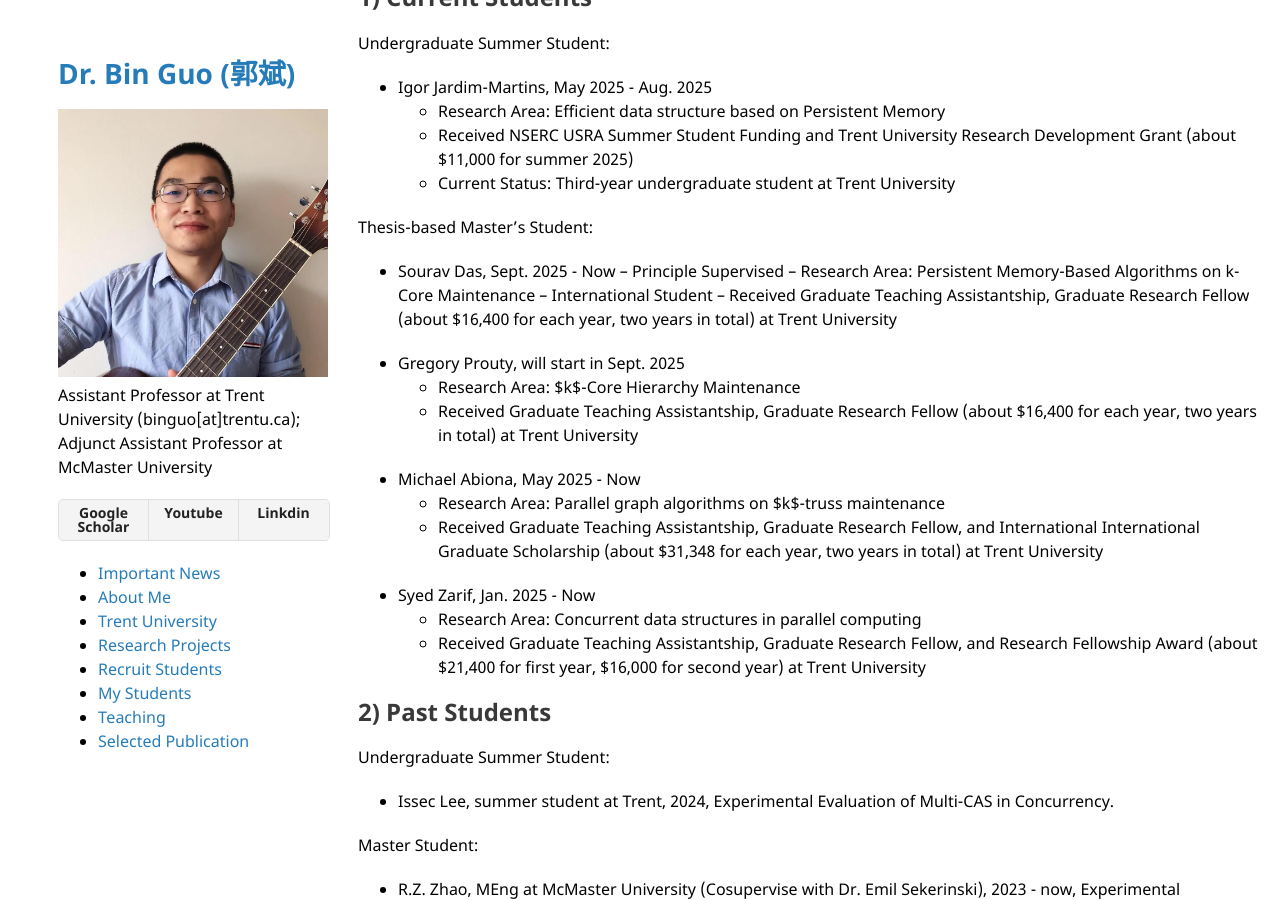
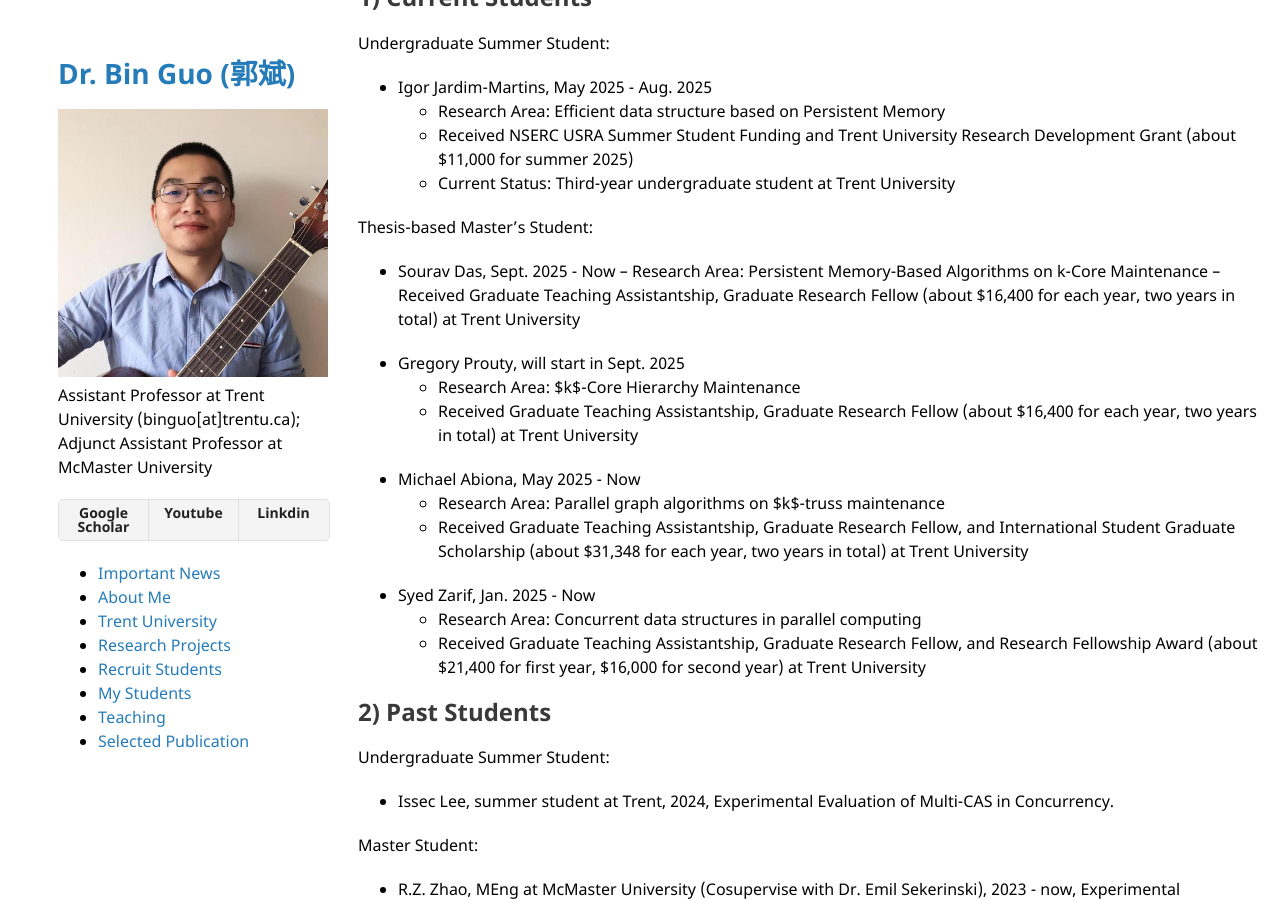
Before and after one commit to bin-guo/bin-guo.github.io, a Jekyll site: the page built from index.md, in a window 1280 px wide and 900 px high, scrolled down 4922 px. Built offline with Jekyll 4.4.1, drawn with Linux system fonts in a browser that asks for light colours; our own code applies the rules of GitHub Pages for plain Markdown files.

Commit message:
Update index.md

```diff
--- a/index.md
+++ b/index.md
@@ -174,9 +174,7 @@ Undergraduate Summer Student:
 
 Thesis-based Master's Student:
 * Sourav Das, Sept. 2025 - Now
-     – Principle Supervised
-     – Research Area: Persistent Memory-Based Algorithms on k-Core Maintenance
-    – International Student
+    – Research Area: Persistent Memory-Based Algorithms on k-Core Maintenance
     – Received Graduate Teaching Assistantship, Graduate Research Fellow (about $16,400 for each year, two years in total) at Trent University
 
 * Gregory Prouty, will start in Sept. 2025
@@ -185,7 +183,7 @@ Thesis-based Master's Student:
 
 * Michael Abiona, May 2025 - Now
     - Research Area: Parallel graph algorithms on $k$-truss maintenance
-    - Received Graduate Teaching Assistantship, Graduate Research Fellow, and International International Graduate Scholarship (about $31,348 for each year, two years in total) at Trent University
+    - Received Graduate Teaching Assistantship, Graduate Research Fellow, and International Student Graduate Scholarship (about $31,348 for each year, two years in total) at Trent University
 
 * Syed Zarif, Jan. 2025 - Now
     - Research Area: Concurrent data structures in parallel computing
```
